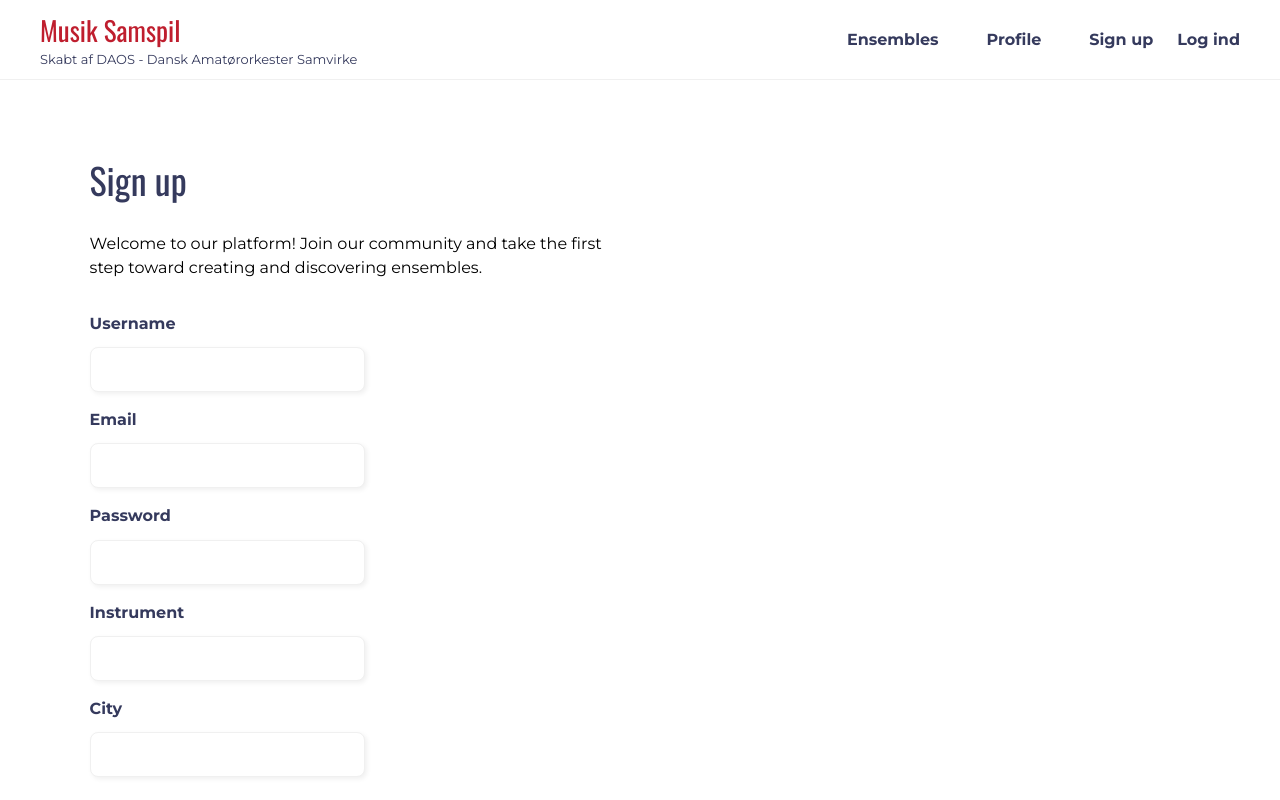
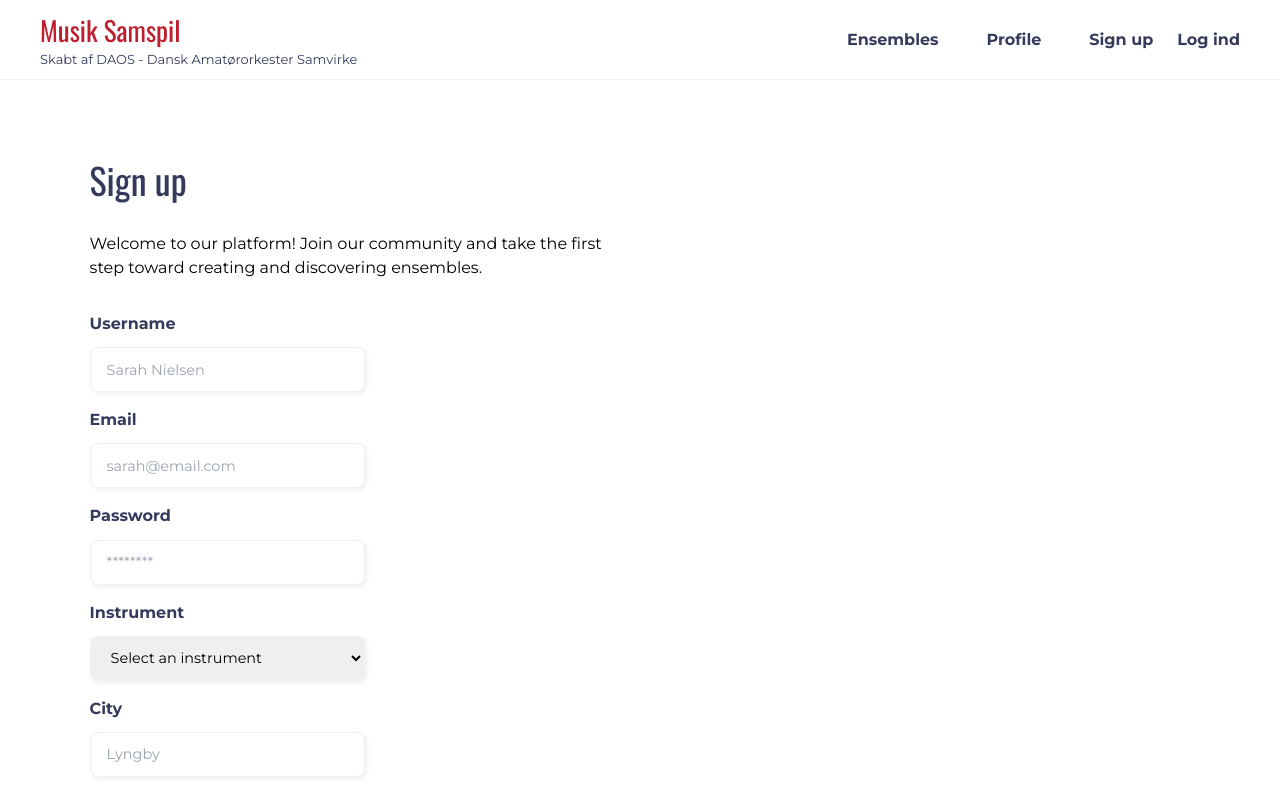
Before and after one commit to teriTheDesigner/daos, a Next.js app in the folder frontend/: page /signup in a window 1280 px wide. Shown: the top 800 px of the page. Built offline with nearby package versions, Linux system fonts and the light colour scheme.

Commit message:
Fix select instrument dropdown

```diff
--- a/frontend/src/app/components/CreateUserForm/CreateUserForm.tsx
+++ b/frontend/src/app/components/CreateUserForm/CreateUserForm.tsx
@@ -14,7 +14,7 @@ export default function CreateUserForm() {
   const handleEmailChange = (e: any) => setEmail(e.target.value);
   const handlePasswordChange = (e: any) => setPassword(e.target.value);
   const handleCityChange = (e: any) => setCity(e.target.value);
-  const handleInstrumentdChange = (e: any) => setInstrument(e.target.value);
+  const handleInstrumentChange = (e: any) => setInstrument(e.target.value);
 
   const handleSubmit = async (e: any) => {
     e.preventDefault();
@@ -86,6 +86,7 @@ export default function CreateUserForm() {
               value={name}
               onChange={handleNameChange}
               required
+              placeholder="Sarah Nielsen"
             />
           </div>
 
@@ -98,6 +99,8 @@ export default function CreateUserForm() {
               value={email}
               onChange={handleEmailChange}
               required
+              placeholder="sarah@email.com"
+              minLength={5}
             />
           </div>
 
@@ -110,18 +113,33 @@ export default function CreateUserForm() {
               value={password}
               onChange={handlePasswordChange}
               required
+              placeholder="********"
+              minLength={4}
             />
           </div>
           <div className="input-field">
             <label htmlFor="instrument">Instrument</label>
-            <input
-              type="text"
+            <select
               id="instrument"
               name="instrument"
               value={instrument}
-              onChange={handleInstrumentdChange}
+              onChange={handleInstrumentChange}
               required
-            />
+            >
+              <option value="" disabled>
+                Select an instrument
+              </option>
+              <option value="Guitar">Guitar</option>
+              <option value="Piano">Piano</option>
+              <option value="Violin">Violin</option>
+              <option value="Drums">Drums</option>
+              <option value="Flute">Flute</option>
+              <option value="Saxophone">Saxophone</option>
+              <option value="Bass Guitar">Bass Guitar</option>
+              <option value="Trumpet">Trumpet</option>
+              <option value="Cello">Cello</option>
+              <option value="Clarinet">Clarinet</option>
+            </select>
           </div>
           <div className="input-field">
             <label htmlFor="city">City</label>
@@ -132,6 +150,7 @@ export default function CreateUserForm() {
               value={city}
               onChange={handleCityChange}
               required
+              placeholder="Lyngby"
             />
           </div>
           <PrimaryButton
--- a/frontend/src/app/create-ensemble/page.tsx
+++ b/frontend/src/app/create-ensemble/page.tsx
@@ -27,9 +27,7 @@ export default function CreateEnsemblePage() {
     setDescription(e.target.value);
   };
 
-  const handleInstrumentChange = (e: React.ChangeEvent<HTMLInputElement>) => {
-    setInstrument(e.target.value);
-  };
+  const handleInstrumentChange = (e: any) => setInstrument(e.target.value);
 
   const handleCityChange = (e: React.ChangeEvent<HTMLInputElement>) => {
     setCity(e.target.value);
@@ -75,6 +73,7 @@ export default function CreateEnsemblePage() {
         setInstrument("");
         setCity("");
         setEnsembleName("");
+        router.push("/ensembles");
       } else {
         alert(`Error: ${data.message}`);
       }
@@ -127,17 +126,30 @@ export default function CreateEnsemblePage() {
                   required
                 />
               </div>
+
               <div className="input-field">
                 <label htmlFor="instrument">Instrument</label>
-                <input
-                  type="text"
+                <select
                   id="instrument"
                   name="instrument"
-                  placeholder="Vælg instrument"
                   value={instrument}
                   onChange={handleInstrumentChange}
                   required
-                />
+                >
+                  <option value="" disabled>
+                    Select an instrument
+                  </option>
+                  <option value="Guitar">Guitar</option>
+                  <option value="Piano">Piano</option>
+                  <option value="Violin">Violin</option>
+                  <option value="Drums">Drums</option>
+                  <option value="Flute">Flute</option>
+                  <option value="Saxophone">Saxophone</option>
+                  <option value="Bass Guitar">Bass Guitar</option>
+                  <option value="Trumpet">Trumpet</option>
+                  <option value="Cello">Cello</option>
+                  <option value="Clarinet">Clarinet</option>
+                </select>
               </div>
               <div className="input-field">
                 <label htmlFor="description">Description</label>
--- a/frontend/src/styles/globals.css
+++ b/frontend/src/styles/globals.css
@@ -119,7 +119,8 @@ body {
   gap: 0.7rem;
 }
 
-.input-field input {
+.input-field input,
+select {
   border: 1px solid var(--grey-200);
   border-radius: 8px;
   height: 45px;
@@ -129,12 +130,14 @@ body {
   font-size: 0.9rem;
 }
 
-.input-field input:focus {
+.input-field input:focus,
+select:focus {
   box-shadow: 2px 2px 10px var(--grey-300);
   outline: none;
 }
 
-.input-field p {
+.input-field p,
+select option {
   font-size: 0.8rem;
   color: var(--grey-400);
 }
```
